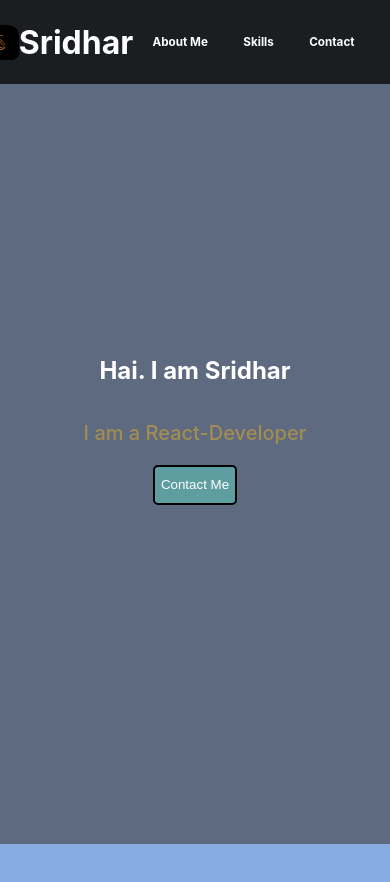
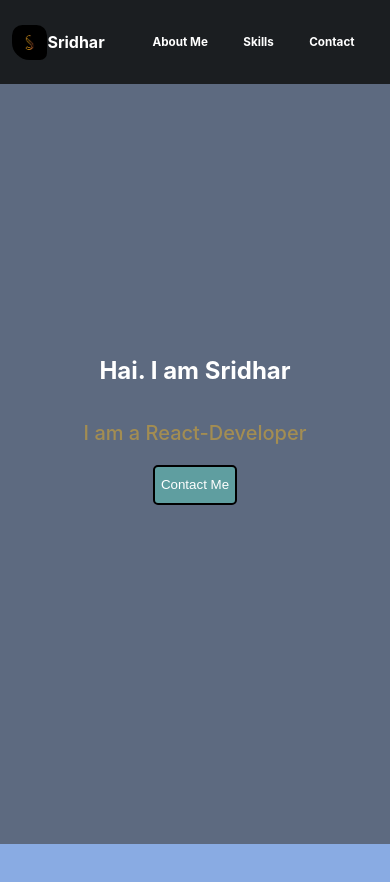
Before and after one commit to SridharG-97/Sridhar-portfolio, a React (Create React App) app: page / in a window 390 px wide. Shown: the top 882 px of the page. Built offline with nearby package versions, Linux system fonts and the light colour scheme.

Commit message:
final post

```diff
--- a/src/Commponents/Sidebar/index.css
+++ b/src/Commponents/Sidebar/index.css
@@ -75,7 +75,7 @@ flex-direction: column;
       display: flex;
       flex-direction: row;
       flex: 0.3;
-
+      font-size: 8px;
    }
    .logo>img{
       flex: 0.3;
@@ -83,7 +83,7 @@ flex-direction: column;
    }
    .logo>h1{
       flex: 0.5;
-      font-size: 12px;
+      font-size: 8px;
       cursor: pointer;
    }
    .Content-side{
```
